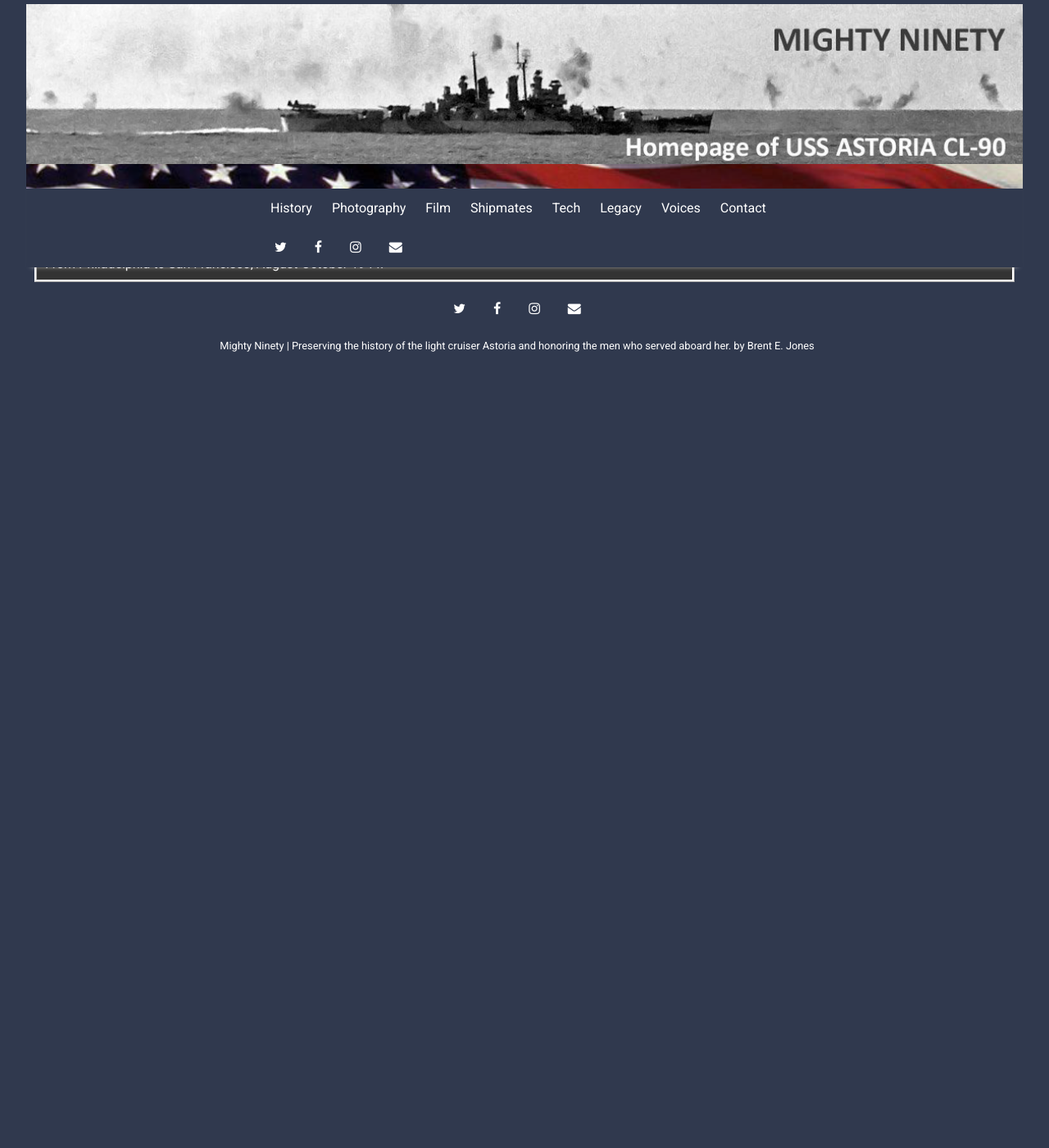
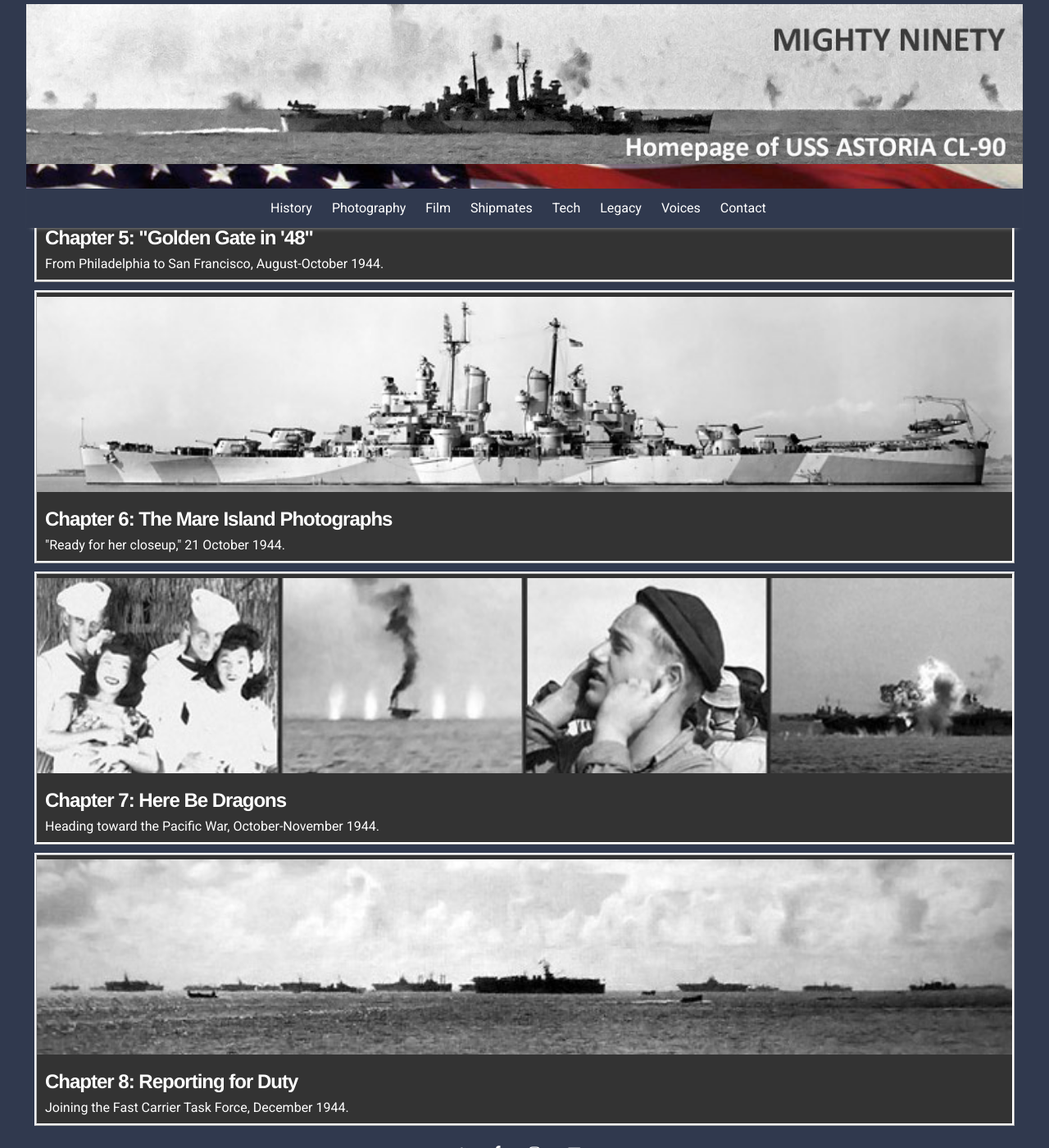
Before and after one commit to cwperry/mighty90, a Jekyll site: the page built from _posts/2021-06-02-main-wwii-history.md, in a window 1280 px wide and 1400 px high, scrolled down 1747 px. Shown: the whole window at 82% size. Built offline with Jekyll 4.4.1, drawn with Linux system fonts in a browser that asks for light colours; nearby versions of some CDN libraries; before the commit the page ends 2207 px from its top, so only the background shows below that.

Commit message:
Added more history pages

```diff
--- a/_includes/header.html
+++ b/_includes/header.html
@@ -21,9 +21,9 @@
     {% for item in site.data.settings.menu %}
       <a href="{{ site.github.url }}/{{ item.url }}" class="menu-link">{{ item.name }}</a>
     {% endfor %}
-    {% for item in site.data.settings.social %}
+    <!-- {% for item in site.data.settings.social %}
       <a href="{{ item.link }}" class="menu-link" target="_blank"><i class="fa fa-{{ item.icon }}" aria-hidden="true"></i></a>
-    {% endfor %}
+    {% endfor %} -->
   </nav>
   <div class="dropdown">
     <button class="dropbtn"><i class="fa fa-bars" aria-hidden="true"></i></button>
--- /dev/null
+++ b/_posts/2021-05-31-wwii-history-chapter-8-reporting-for-duty.md
@@ -0,0 +1,12 @@
+---
+layout: post
+title: "Chapter 8: Reporting for Duty"
+slug: wwii-history-chapter8
+description: Joining the Fast Carrier Task Force, December 1944.
+author: Brent Jones
+categories: wwii-history
+tags: [documentation,sample]
+image: history/reporting-for-duty.jpg
+---
+
+TODO: Joining the Fast Carrier Task Force, December 1944.
--- /dev/null
+++ b/_posts/2021-06-01-wwii-history-chapter-7-here-be-dragons.md
@@ -0,0 +1,12 @@
+---
+layout: post
+title: "Chapter 7: Here Be Dragons"
+slug: wwii-history-chapter7
+description: Heading toward the Pacific War, October-November 1944.
+author: Brent Jones
+categories: wwii-history
+tags: [documentation,sample]
+image: history/here-be-dragons.jpg
+---
+
+TODO: Heading toward the Pacific War, October-November 1944.
--- /dev/null
+++ b/_posts/2021-06-02-wwii-history-chapter-6-mare-island-photos.md
@@ -0,0 +1,12 @@
+---
+layout: post
+title: "Chapter 6: The Mare Island Photographs"
+slug: wwii-history-chapter6
+description: "\"Ready for her closeup,\" 21 October 1944."
+author: Brent Jones
+categories: wwii-history
+tags: [documentation,sample]
+image: history/mare-island-photos.jpg
+---
+
+TODO: "Ready for her closeup," 21 October 1944.
```
Also changed, not shown: assets/img/history/here-be-dragons.jpg (added), assets/img/history/mare-island-photos.jpg (added), assets/img/history/reporting-for-duty.jpg (added).
